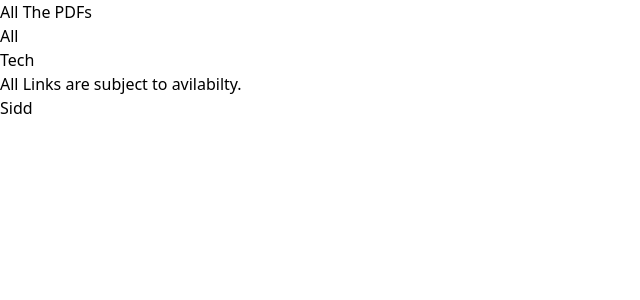
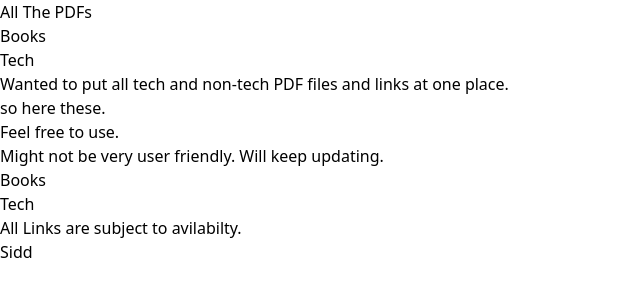
Before and after one commit to Siddharthbadal/AllTheLinks, a Next.js app: page / in a window 1280 px wide. Shown: the top 300 px of the page, without its empty margins (0-640 px from the left). Built offline with nearby package versions, Linux system fonts and the light colour scheme.

Commit message:
links added

```diff
--- a/src/app/components/Navbar.jsx
+++ b/src/app/components/Navbar.jsx
@@ -9,10 +9,12 @@ export default function Navbar() {
 
 
     <div className="hidden w-full md:block md:w-auto" id="navbar-default">
-    <h1 className="text-2xl font-bold mx-auto text-center mt-4">All The PDFs</h1>
+    <h1 className="text-2xl font-bold mx-auto text-center mt-4">
+      <Link href="/">All The PDFs</Link>
+    </h1>
       <ul className="font-medium flex flex-col justify-center items-stretch gap-8 p-8 md:p-0 mt-2 rounded-lg  md:flex-row text-gray-600">
         <li>
-          <Link href="/books" className=" underline block py-2 px-3 text-gray-600 rounded  hover:bg-gray-100 tracking-widest" aria-current="page">All</Link>
+          <Link href="/books" className=" underline block py-2 px-3 text-gray-600 rounded  hover:bg-gray-100 tracking-widest" aria-current="page">Books</Link>
         </li>
         <li>
           <Link href="/techs" className="underline tracking-widest block py-2 px-3 text-gray-900 rounded hover:bg-gray-100  md:border-0 ">Tech</Link>
--- a/src/app/layout.js
+++ b/src/app/layout.js
@@ -27,9 +27,8 @@ export default function RootLayout({ children }) {
         className={`${geistSans.variable} ${geistMono.variable} antialiased`}
       >
             <Navbar  />
-        {children}
-
-        <Footer />
+                  {children}
+            <Footer />
       </body>
     </html>
   );
--- a/src/app/page.js
+++ b/src/app/page.js
@@ -1,11 +1,26 @@
 
-import MyPDFs from "./components/MyPDFs";
-
+import Link from "next/link"
 
 export default function Home() {
   return (
-        <div className="flex flex-col justify-center items-center gap-8 bg-zinc-100 mx-auto border min-h-full">
+        <div className="flex flex-col justify-center items-center gap-8 bg-zinc-100 mx-auto border lg:h-[480px]">
 
+
+                     <h3 className="text-center text-xl text-gray-600 -mt-24">
+                          Wanted to put all tech and non-tech PDF files and links at one place.   <br />
+                     so here these.      <br />
+                      Feel free to use. <br />
+                      Might not be very user friendly. Will keep updating.</h3>
+
+                      <ul className="font-medium flex flex-col justify-center items-stretch gap-8 p-8 md:p-0 mt-2 rounded-lg  md:flex-row text-gray-600">
+        <li>
+          <Link href="/books" className=" underline block py-2 px-3 text-gray-600 rounded  hover:bg-gray-100 tracking-widest" aria-current="page">Books</Link>
+        </li>
+        <li>
+          <Link href="/techs" className="underline tracking-widest block py-2 px-3 text-gray-900 rounded hover:bg-gray-100  md:border-0 ">Tech</Link>
+        </li>
+
+      </ul>
 
 
 
```
